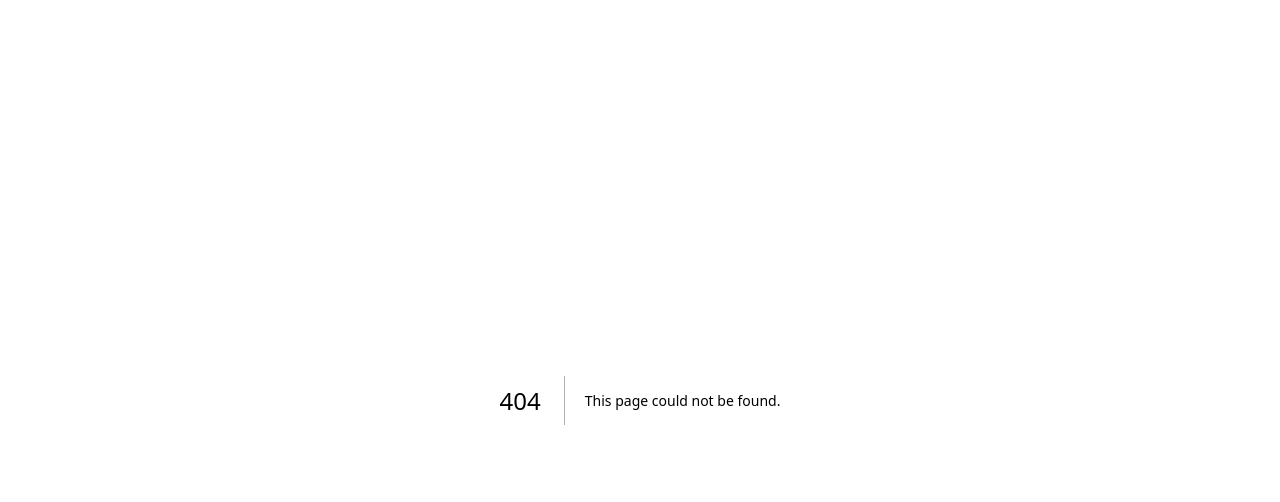
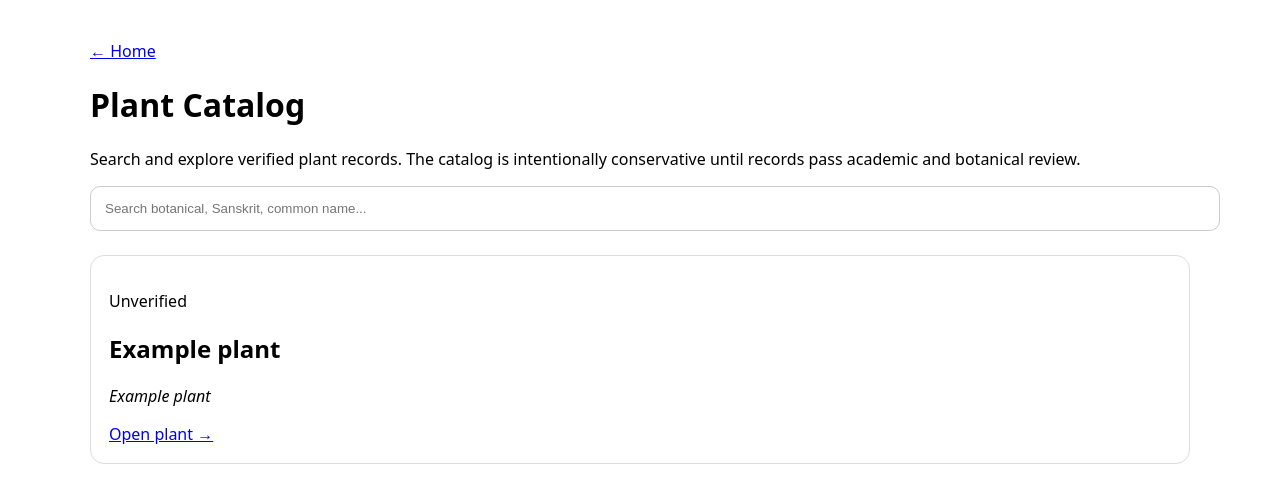
Before and after one commit to aanandkumar799/Dravyaguna-World, a Next.js app: page /plants in a window 1280 px wide. Before the commit this address had no page. Shown: the top 502 px of the page. Built offline with nearby package versions, Linux system fonts and the light colour scheme.

Commit message:
feat: add plant catalog and dossier foundation

```diff
--- /dev/null
+++ b/app/plants/page.tsx
@@ -0,0 +1,12 @@
+import Link from "next/link";
+const demo=[{slug:"demo-plant",name:"Example plant",botanical:"Example plant",family:"Unverified"}];
+export default function PlantsPage(){
+ return <main style={{maxWidth:1100,margin:"0 auto",padding:"32px 24px",fontFamily:"system-ui"}}>
+  <nav><Link href="/">← Home</Link></nav>
+  <h1>Plant Catalog</h1><p>Search and explore verified plant records. The catalog is intentionally conservative until records pass academic and botanical review.</p>
+  <input aria-label="Search plants" placeholder="Search botanical, Sanskrit, common name..." style={{width:"100%",padding:14,border:"1px solid #ccc",borderRadius:10}} />
+  <section style={{display:"grid",gridTemplateColumns:"repeat(auto-fit,minmax(250px,1fr))",gap:16,marginTop:24}}>
+   {demo.map(p=><article key={p.slug} style={{border:"1px solid #ddd",borderRadius:14,padding:18}}><p>{p.family}</p><h2>{p.name}</h2><p><i>{p.botanical}</i></p><Link href={"/plants/"+p.slug}>Open plant →</Link></article>)}
+  </section>
+ </main>;
+}
```
